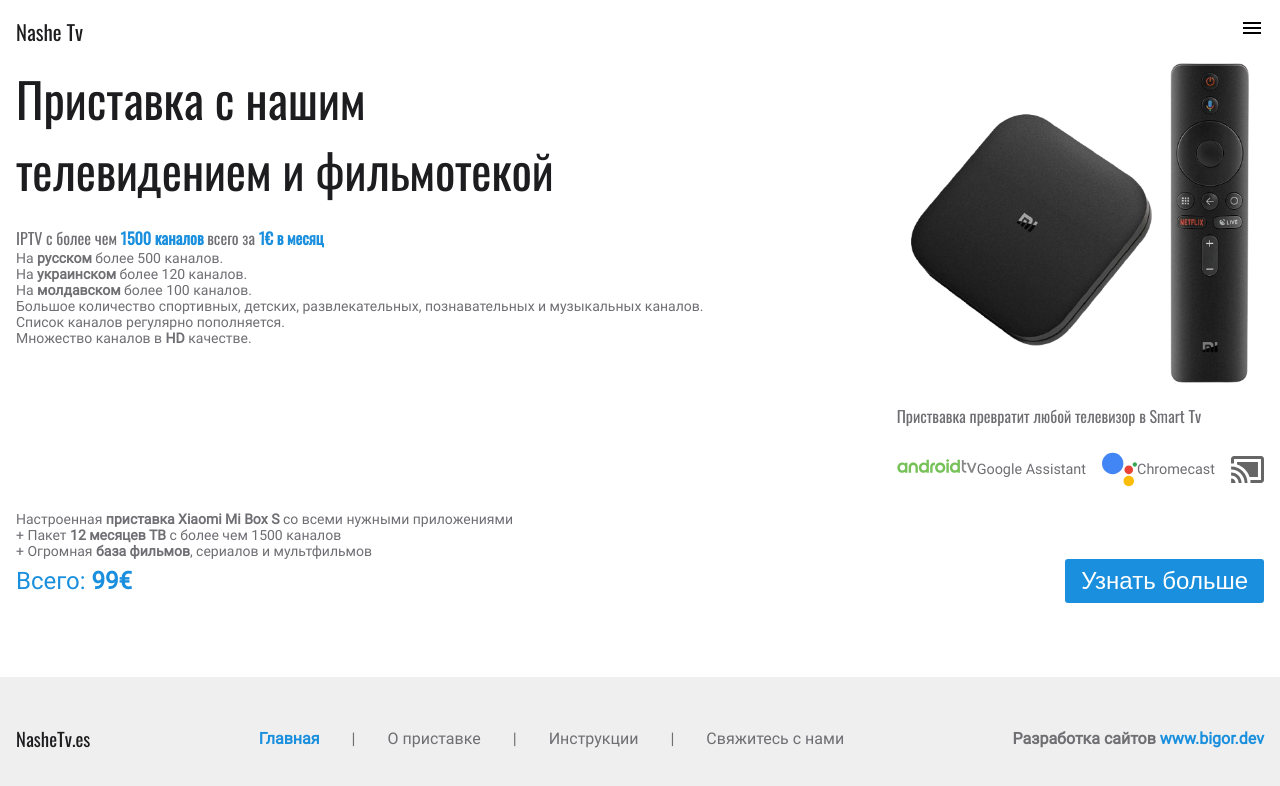
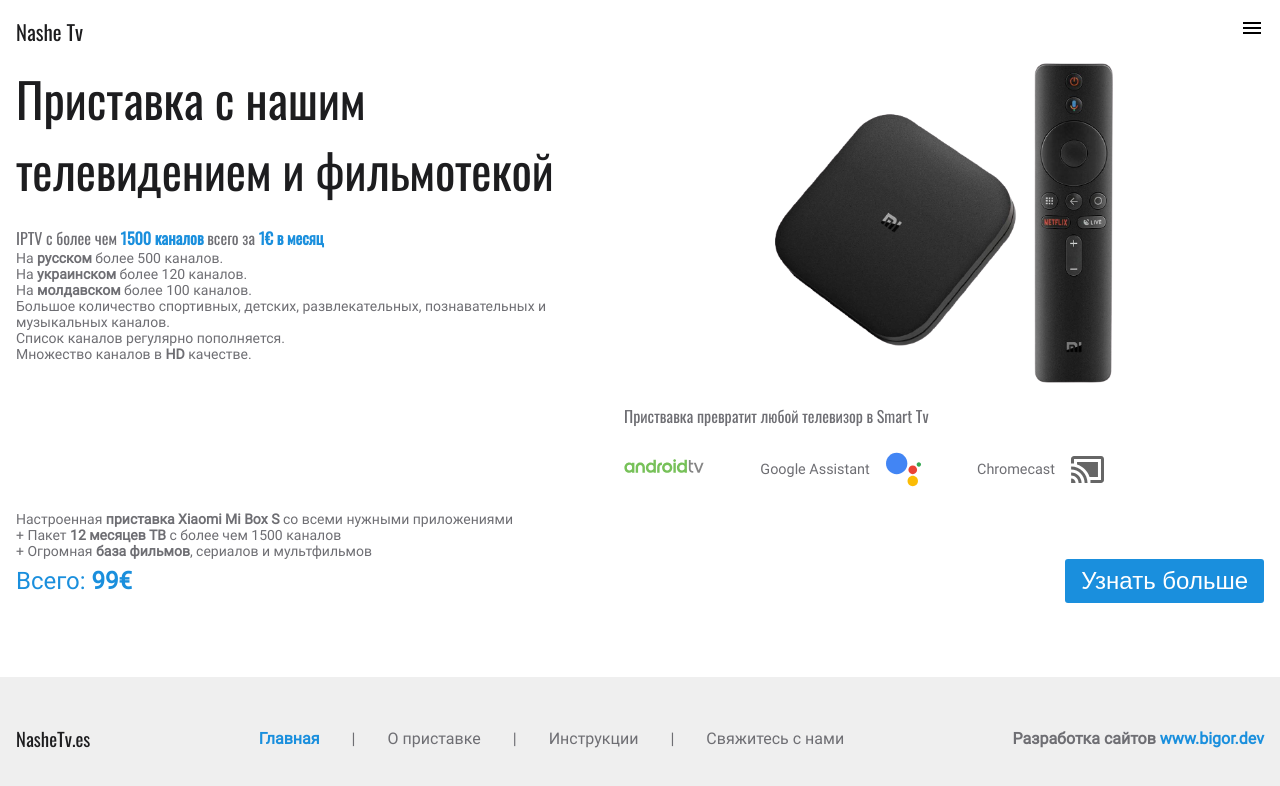
Before and after one commit to igor-co/nashetv, a React (Create React App) app: page / in a window 1280 px wide. Shown: the top 786 px of the page. Built offline with nearby package versions, Linux system fonts and the light colour scheme.

Commit message:
Update image responsivnes

```diff
--- a/src/pages/Main/Main.module.scss
+++ b/src/pages/Main/Main.module.scss
@@ -31,6 +31,7 @@
       flex-direction: column;
       margin: 1.5rem 0;
       font-size: 0.9rem;
+      max-width: 480px;
       .androidTv {
         display: flex;
         align-items: center;
@@ -92,11 +93,17 @@
     justify-content: space-between;
     align-items: center;
   }
+  .image {
+    height: 50vh;
+  }
 }
 @media screen and (min-width: 720px) {
   .mainTitle {
     font-size: 3rem;
     max-width: 600px;
+  }
+  .image {
+    width: 50vw;
   }
 }
 @media screen and (min-width: 1024px) {
```
